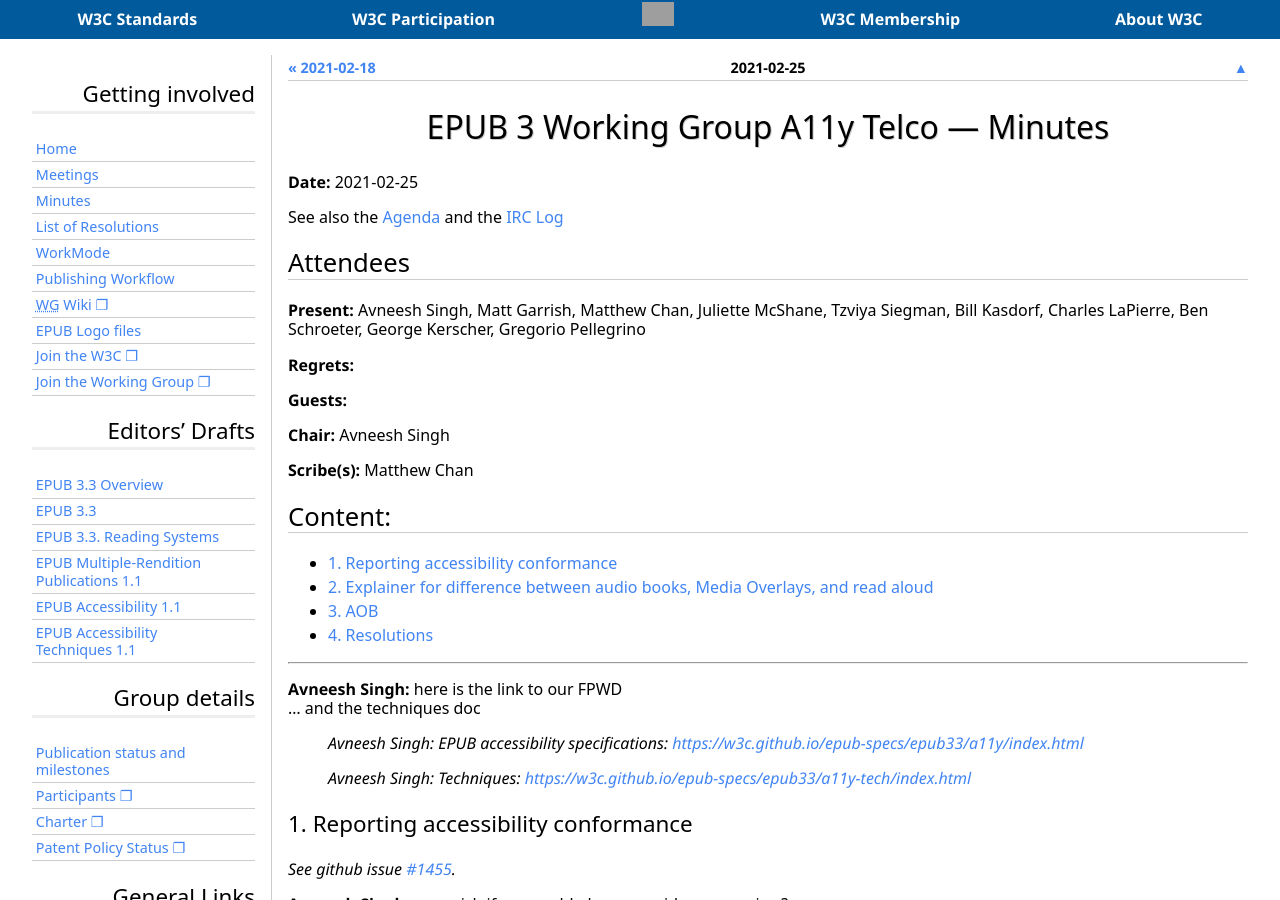
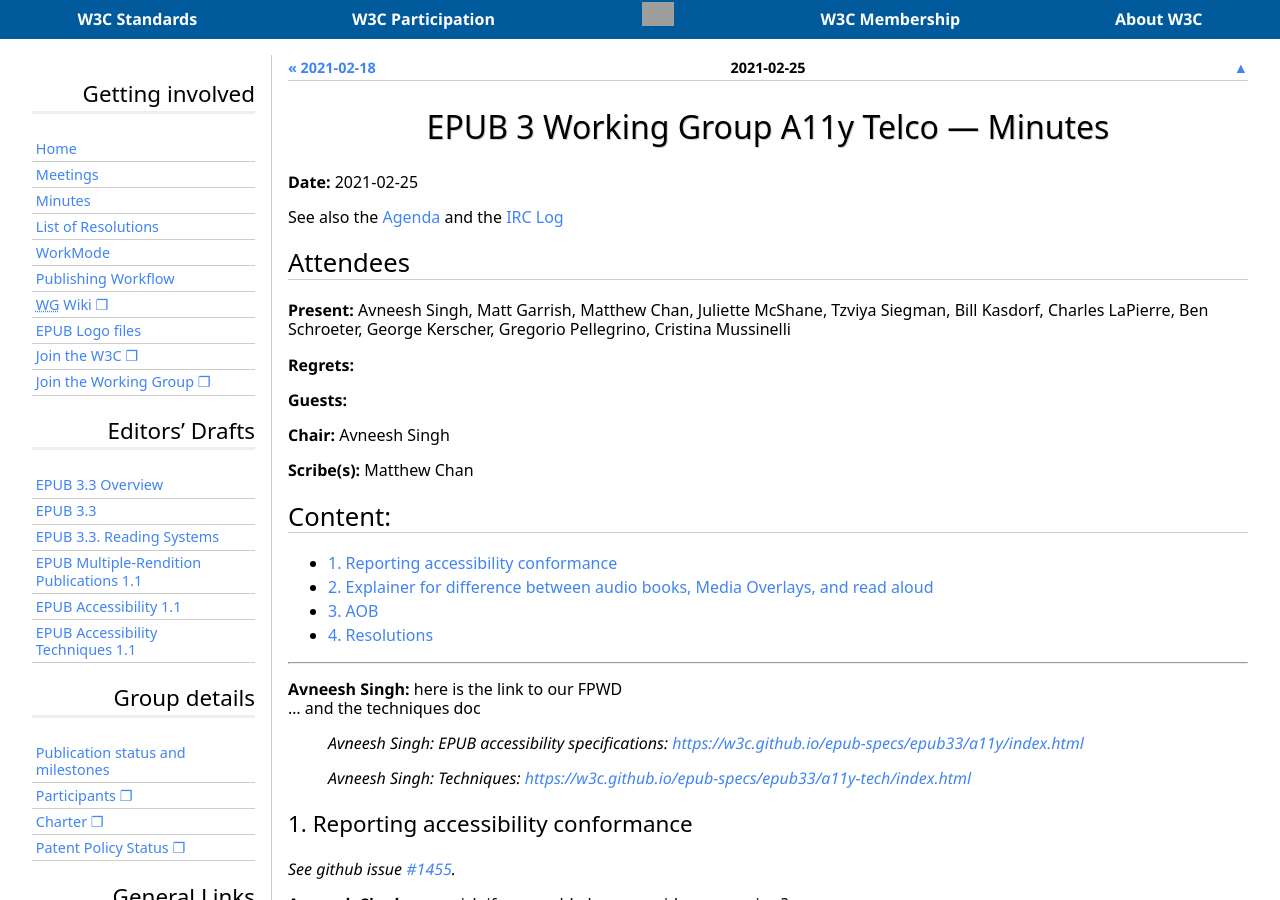
Before and after one commit to w3c/epub-wg, a Jekyll site: the page built from _minutes/2021-02-25-epub-a11y.md, in a window 1280 px wide and 900 px high. Built offline with Jekyll 4.4.1, drawn with Linux system fonts in a browser that asks for light colours; some web fonts are replaced; grey boxes are pictures that could not be loaded.

Commit message:
Adding Cristina to the a11y participants' list

```diff
--- a/_minutes/2021-02-25-epub-a11y.md
+++ b/_minutes/2021-02-25-epub-a11y.md
@@ -96,6 +96,10 @@
                 {
                     "@type": "Person",
                     "name": "Gregorio Pellegrino"
+                },
+                {
+                    "@type": "Person",
+                    "name": "Cristina Mussinelli"
                 }
             ]
         },
@@ -126,7 +130,7 @@
 
 ## Attendees
 {: .no_toc}
-**Present:** Avneesh Singh, Matt Garrish, Matthew Chan, Juliette McShane, Tzviya Siegman, Bill Kasdorf, Charles LaPierre, Ben Schroeter, George Kerscher, Gregorio Pellegrino
+**Present:** Avneesh Singh, Matt Garrish, Matthew Chan, Juliette McShane, Tzviya Siegman, Bill Kasdorf, Charles LaPierre, Ben Schroeter, George Kerscher, Gregorio Pellegrino, Cristina Mussinelli
 
 **Regrets:**
 
```
Also changed, not shown: other parts of _minutes/2021-02-25-epub-a11y.md (+1 -1 lines).
